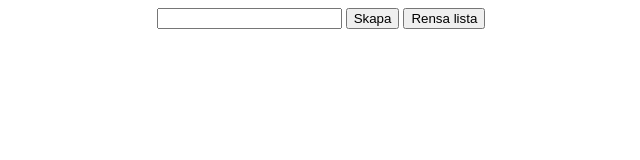
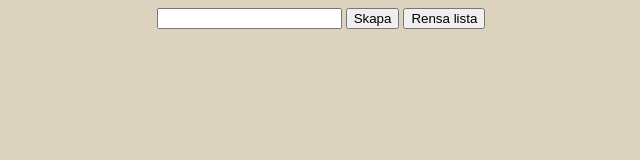
Before and after one commit to tittieth/test-assignment-unittest, a website built with Parcel: page src/index.html in a window 1280 px wide. Shown: the whole page, without its empty margins (319-959 px from the left). Built offline with nearby package versions, Linux system fonts and the light colour scheme.

Commit message:
:lipstick: changed bg-color

```diff
--- a/src/scss/main.scss
+++ b/src/scss/main.scss
@@ -1,4 +1,5 @@
 body {
+  background-color: #dbd3bd;
   display: flex;
   flex-direction: column;
   align-items: center;
```
